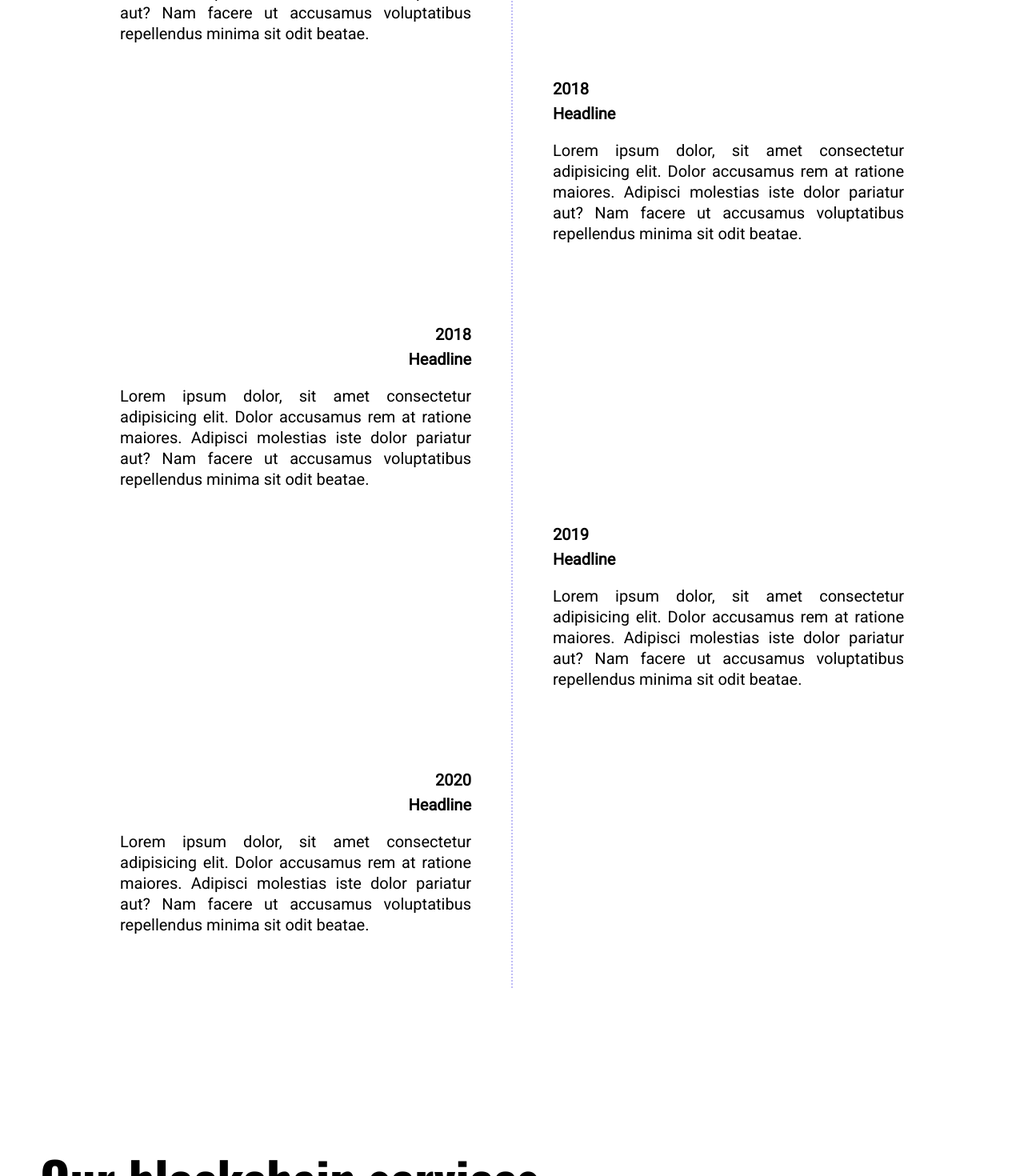
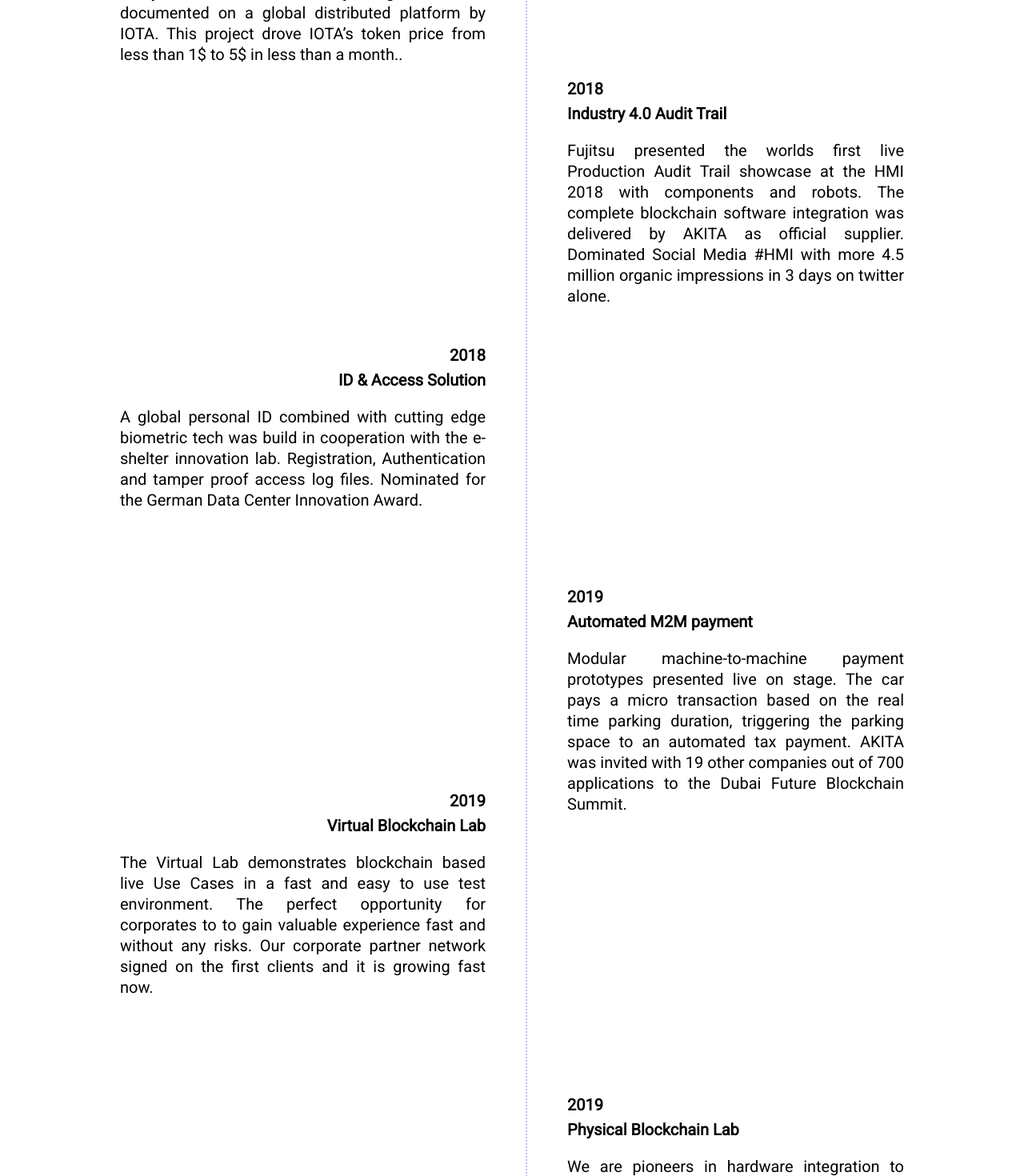
Before and after one commit to machineeconomy/machines.akitablock.io, a Vue app: page / in a window 1280 px wide. Shown: the part 2200-3670 px from the top of the page at 80% size. Built offline with nearby package versions, Linux system fonts and the light colour scheme.

Commit message:
add roadmap text

```diff
--- a/src/akita/main/components/DeliveryRoadmap.vue
+++ b/src/akita/main/components/DeliveryRoadmap.vue
@@ -41,7 +41,8 @@ export default {
           left: true,
           year: "2017",
           title: "Distributed Data Market",
-          text: "Lorem ipsum dolor, sit amet consectetur adipisicing elit. Dolor accusamus rem at ratione maiores. Adipisci molestias iste dolor pariatur aut? Nam facere ut accusamus voluptatibus repellendus minima sit odit beatae.",
+          text: `AKITA and 60 companies like Bosch, Telekom, EY participate in a closed beta test of a decentralized “ebay” for sensor data directly bought,
+                sold and documented on a global distributed platform by IOTA. This project drove IOTA’s token price from less than 1$ to 5$ in less than a month..`,
           img: "#",
           alt: "lorem",
           margin: 0
@@ -49,8 +50,10 @@ export default {
         {
           left: false,
           year: "2018",
-          title: "Headline",
-          text: "Lorem ipsum dolor, sit amet consectetur adipisicing elit. Dolor accusamus rem at ratione maiores. Adipisci molestias iste dolor pariatur aut? Nam facere ut accusamus voluptatibus repellendus minima sit odit beatae.",
+          title: "Industry 4.0 Audit Trail",
+          text: `Fujitsu presented the worlds first live Production Audit Trail showcase at the HMI 2018 with components and robots.
+                The complete blockchain software integration was delivered by AKITA as official supplier.
+                Dominated Social Media #HMI with more 4.5 million organic impressions in 3 days on twitter alone.`,
           img: "#",
           alt: "lorem",
           margin: 250
@@ -58,8 +61,9 @@ export default {
         {
           left: true,
           year: "2018",
-          title: "Headline",
-          text: "Lorem ipsum dolor, sit amet consectetur adipisicing elit. Dolor accusamus rem at ratione maiores. Adipisci molestias iste dolor pariatur aut? Nam facere ut accusamus voluptatibus repellendus minima sit odit beatae.",
+          title: "ID & Access Solution",
+          text: `A global personal ID combined with cutting edge biometric tech was build in cooperation with the e-shelter innovation lab.
+                Registration, Authentication and tamper proof access log files. Nominated for the German Data Center Innovation Award.`,
           img: "#",
           alt: "lorem",
           margin: 350
@@ -67,8 +71,29 @@ export default {
         {
           left: false,
           year: "2019",
-          title: "Headline",
-          text: "Lorem ipsum dolor, sit amet consectetur adipisicing elit. Dolor accusamus rem at ratione maiores. Adipisci molestias iste dolor pariatur aut? Nam facere ut accusamus voluptatibus repellendus minima sit odit beatae.",
+          title: "Automated M2M payment",
+          text: `Modular machine-to-machine payment prototypes presented live on stage. The car pays a micro transaction based on the real time parking duration,
+                triggering the parking space to an automated tax payment. AKITA was invited with 19 other companies out of 700 applications to the Dubai Future Blockchain Summit.`,
+          img: "#",
+          alt: "lorem",
+          margin: 350
+        },
+        {
+          left: true,
+          year: "2019",
+          title: "Virtual Blockchain Lab",
+          text: `The Virtual Lab demonstrates blockchain based live Use Cases in a fast and easy to use test environment. The perfect opportunity for corporates to to gain
+                valuable experience fast and without any risks. Our corporate partner network signed on the first clients and it is growing fast now.`,
+          img: "#",
+          alt: "lorem",
+          margin: 350
+        },
+        {
+          left: false,
+          year: "2019",
+          title: "Physical Blockchain Lab ",
+          text: `We are pioneers in hardware integration to blockchain based software and services. Our strength linked to the modular design of the virtual lab will allow
+                seamless transfer to physical applications. Established collaboration with universities, signed NDAs with corporates from automotive, OEM and energy sectors.`,
           img: "#",
           alt: "lorem",
           margin: 350
@@ -76,8 +101,19 @@ export default {
         {
           left: true,
           year: "2020",
-          title: "Headline",
-          text: "Lorem ipsum dolor, sit amet consectetur adipisicing elit. Dolor accusamus rem at ratione maiores. Adipisci molestias iste dolor pariatur aut? Nam facere ut accusamus voluptatibus repellendus minima sit odit beatae.",
+          title: "Machine Bank",
+          text: `The mainstream breakthrough will be driven by previous projects like ours and real world productive applications that deliver on the promises of blockchain: shared, global,
+                fast, cost efficient and more secure. Fully autonomous driving cars, buying and offering services to other machines and turning your car into an asset will be game changer.`,
+          img: "#",
+          alt: "lorem",
+          margin: 350
+        },
+        {
+          left: false,
+          year: "2021",
+          title: "Machine Economy",
+          text: `Our modular service architecture enables us to extend functions,, services, network, infrastructures in all directions.
+                AKITA’s first mover initiative will provide partners, investors and clients a unique position in the new markets.`,
           img: "#",
           alt: "lorem",
           margin: 350
```
